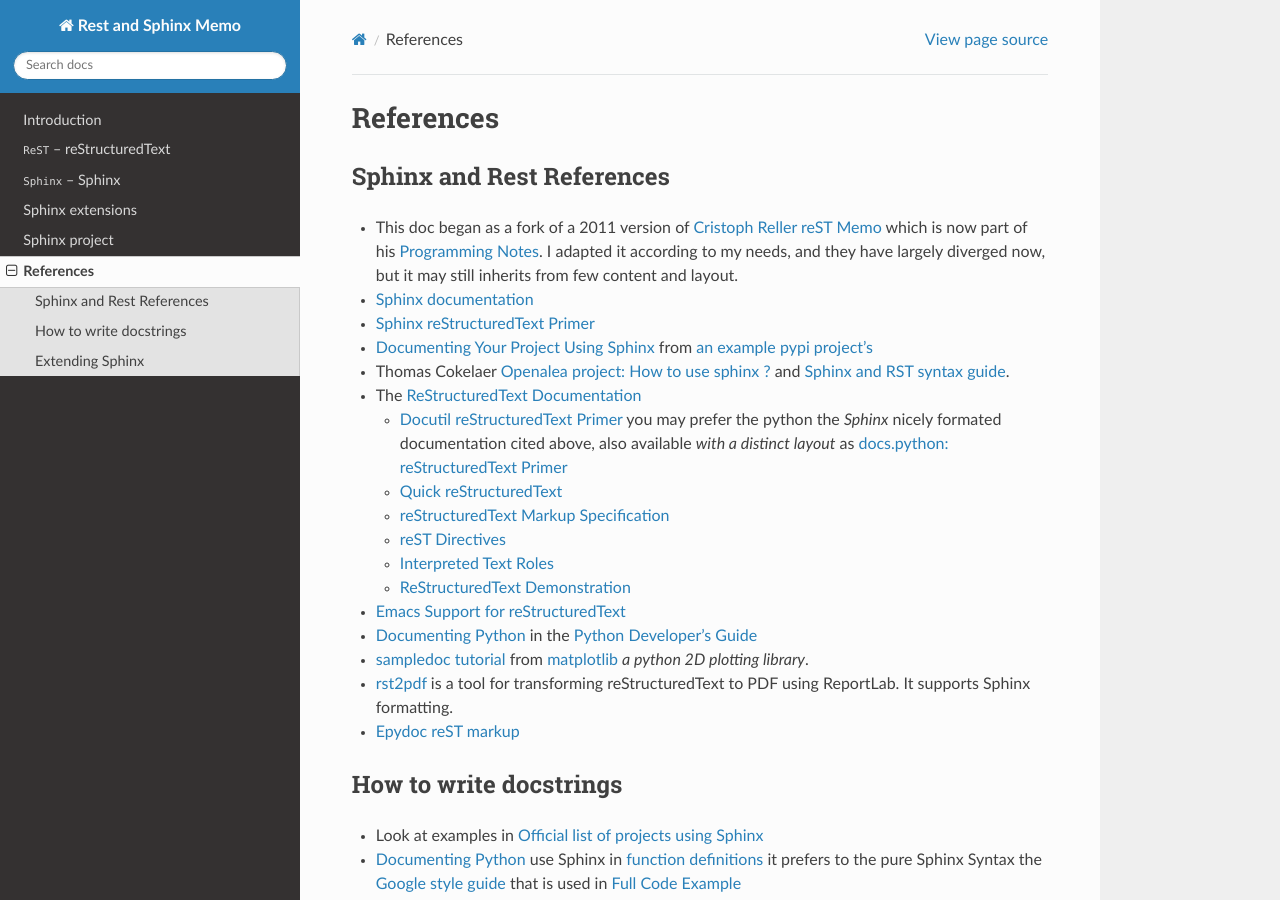
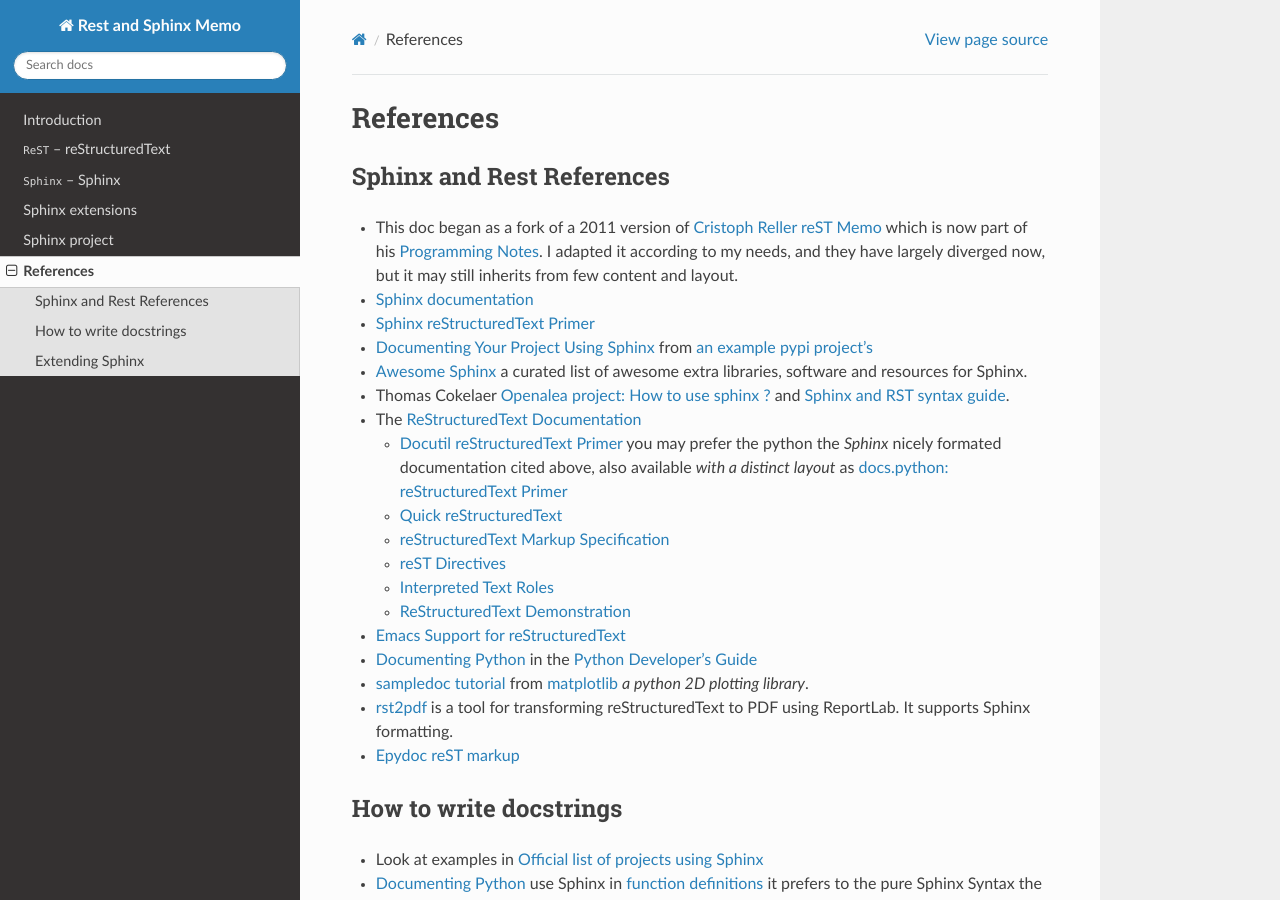
Before and after one commit to marczz/rest-sphinx-memo, a Sphinx documentation site: the page built from source/References.rst, in a window 1280 px wide and 900 px high. Built offline with Sphinx 7.4.7 and the Read the Docs theme 2.0.0, drawn with Linux system fonts in a browser that asks for light colours; formulas are drawn with MathJax 3; the version number could not be read and is left out.

Commit message:
References.rst: added awesome Sphinx.

```diff
--- a/source/References.rst
+++ b/source/References.rst
@@ -21,6 +21,8 @@
    Sphinx <http://packages.python.org/an_example_pypi_project/sphinx.html>`_
    from `an example pypi project’s
    <http://packages.python.org/an_example_pypi_project/>`_
+-  `Awesome Sphinx <https://github.com/yoloseem/awesome-sphinxdoc>`_
+   a curated list of awesome extra libraries, software and resources for Sphinx.
 -  Thomas Cokelaer `Openalea project: How to use sphinx ?
    <http://openalea.gforge.inria.fr/doc/openalea/doc/_build/html/source/sphinx/sphinx.html>`_
    and
```
